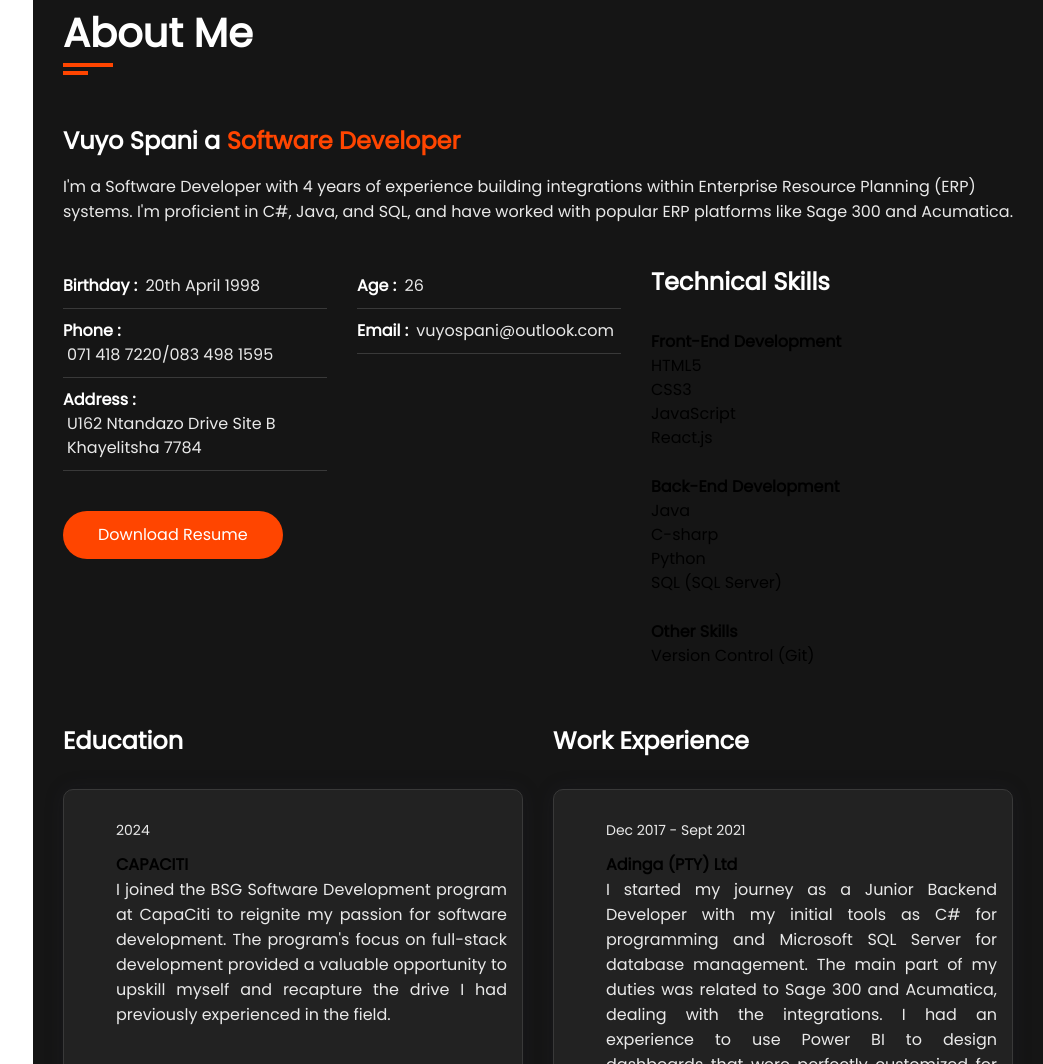
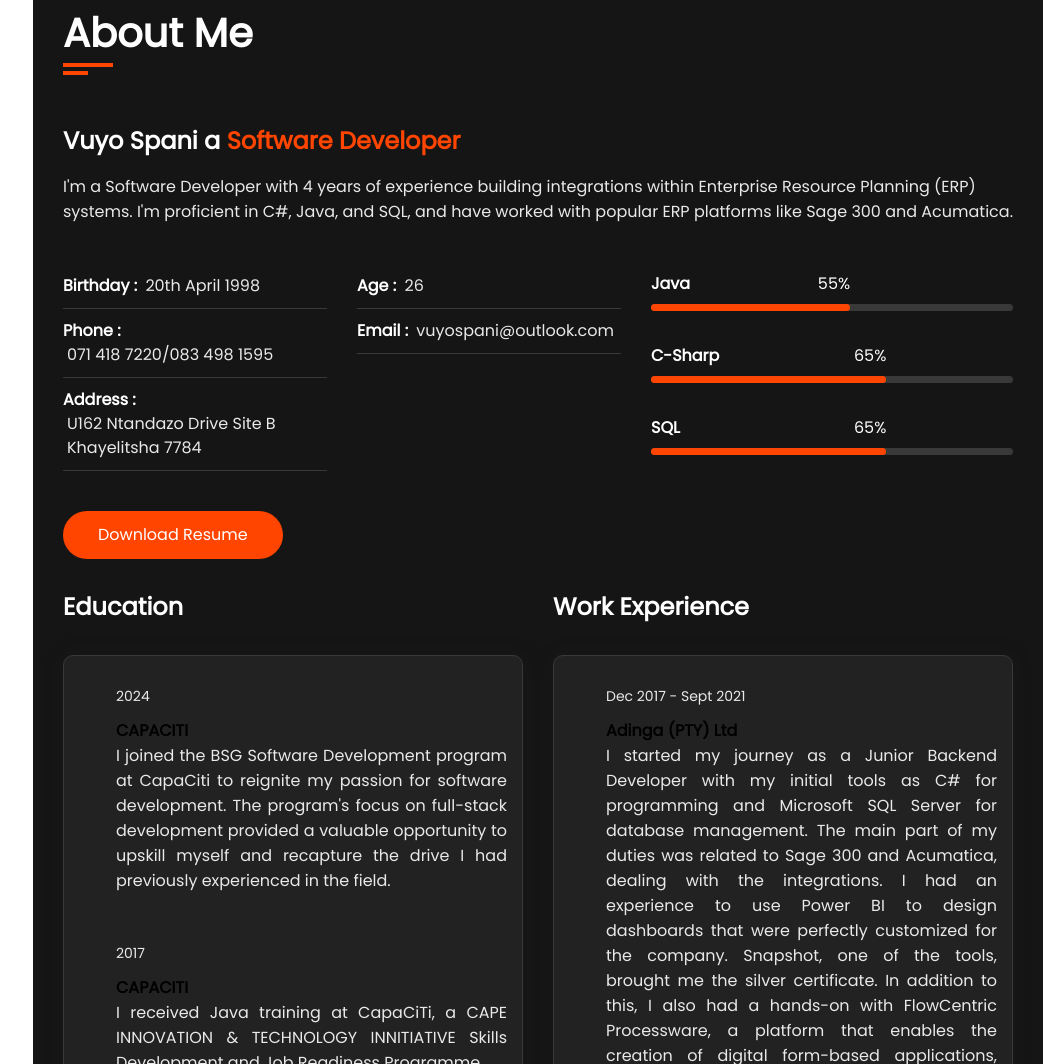
Before and after one commit to spanuel/vuyo-spani-portfolio, a website: page index.html in a window 1280 px wide. Shown: the part 857-1921 px from the top of the page, without its empty margins (237-1280 px from the left). Drawn offline with Linux system fonts and the light colour scheme; a web font is replaced by a local one.

Commit message:
updated skills

```diff
--- a/index.html
+++ b/index.html
@@ -82,32 +82,31 @@
                                     </div>
                                 </div>
                                 <div class="skills padd-15">
-                                    <h3 class="title">Technical Skills</h3>
-                                    <div class="skill-grid">
-                                      <div class="skill-item">
-                                        <h4>Front-End Development</h4>
-                                        <ul>
-                                          <li>HTML5</li>
-                                          <li>CSS3</li>
-                                          <li>JavaScript</li>
-                                          <li>React.js</li>
-                                          </ul>
-                                      </div>
-                                      <div class="skill-item">
-                                        <h4>Back-End Development</h4>
-                                        <ul>
-                                          <li>Java</li>
-                                          <li>C-sharp</li>
-                                          <li>Python</li>
-                                          <li>SQL (SQL Server)</li>
-                                          </ul>
-                                      </div>
-                                      <div class="skill-item">
-                                        <h4>Other Skills</h4>
-                                        <ul>
-                                          <li>Version Control (Git)</li>
-                                          </ul>
-                                      </div>
+                                    <div class="row">
+                                        <div class="skill-item padd-15">
+                                            <h5>Java</h5>
+                                            <div class="progressbar">
+                                                <div class="progress" style="width:55%;">
+                                                    <div class="percentage">55%</div>
+                                                </div>
+                                            </div>
+                                        </div>
+                                        <div class="skill-item padd-15">
+                                            <h5>C-sharp</h5>
+                                            <div class="progressbar">
+                                                <div class="progress" style="width:65%;">
+                                                    <div class="percentage">65%</div>
+                                                </div>
+                                            </div>
+                                        </div>
+                                        <div class="skill-item padd-15">
+                                            <h5>SQL</h5>
+                                            <div class="progressbar">
+                                                <div class="progress" style="width:65%;">
+                                                    <div class="percentage">65%</div>
+                                                </div>
+                                            </div>
+                                        </div>
                                     </div>
                                 </div>
                             </div>
```
